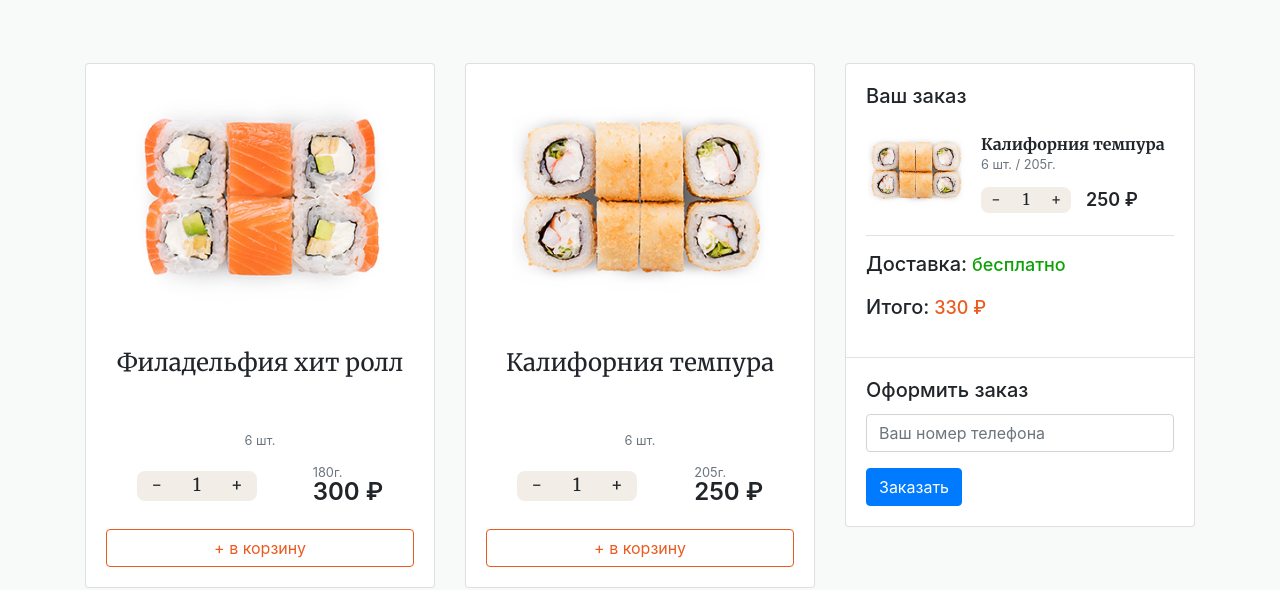
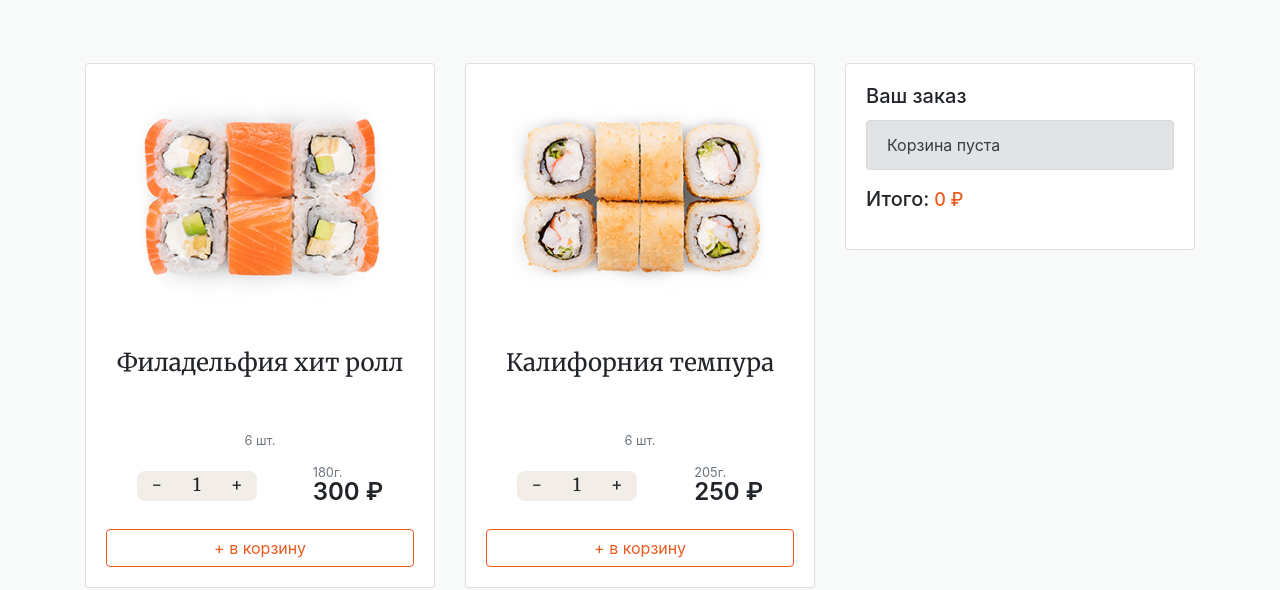
Before and after one commit to YakhyaevGadji/basket, a plain HTML site: page index.html in a window 1280 px wide. Shown: the part 242-832 px from the top of the page. Drawn offline with Linux system fonts and the light colour scheme.

Commit message:
update check empty basket

```diff
--- a/index.html
+++ b/index.html
@@ -157,7 +157,7 @@
 						<div class="cart-wrapper">
 
 							<!-- Cart item -->
-							<div class="cart-item" data-id="02">
+							<!-- <div class="cart-item" data-id="02">
 								<div class="cart-item__top">
 									<div class="cart-item__img">
 										<img src="img/roll/california-tempura.jpg" alt="">
@@ -166,7 +166,7 @@
 										<div class="cart-item__title">Калифорния темпура</div>
 										<div class="cart-item__weight">6 шт. / 205г.</div>
 
-										<!-- cart-item__details -->
+
 										<div class="cart-item__details">
 
 											<div class="items items--small counter-wrapper">
@@ -180,11 +180,11 @@
 											</div>
 
 										</div>
-										<!-- // cart-item__details -->
+
 
 									</div>
 								</div>
-							</div>
+							</div> -->
 							<!-- // Cart item -->
 
 						</div>
@@ -192,8 +192,8 @@
 
 						<!-- Стоимость заказа -->
 						<div class="cart-total">
-							<p><span class="h5">Доставка:</span> <span class="delivery-cost free">бесплатно</span> </p>
-							<p><span class="h5">Итого:</span> <span class="total-price">330</span> <span class="rouble">₽</span></p>
+							<p class="delivery"><span class="h5">Доставка:</span> <span class="delivery-cost free">бесплатно</span> </p>
+							<p><span class="h5">Итого:</span> <span class="total-price">0</span> <span class="rouble">₽</span></p>
 						</div>
 						<!-- // Стоимость заказа -->
 
--- a/js/main.js
+++ b/js/main.js
@@ -93,10 +93,17 @@ function counterMinus(event) {
     }
 }
 function checkBasketInEmpty() {
+    const delivery = document.querySelector('.delivery');
+    const order = document.querySelector('#order-form');
+
     if(cartWrapper.children.length >= 1) {
         emptyBasket.classList.add('none');
-        console.log(true);
+        delivery.classList.remove('none');
+        order.classList.remove('none');
+
     }else {
+        order.classList.add('none');
         emptyBasket.classList.remove('none');
+        delivery.classList.add('none');
     }
 }
```
